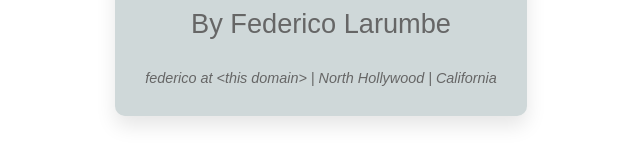
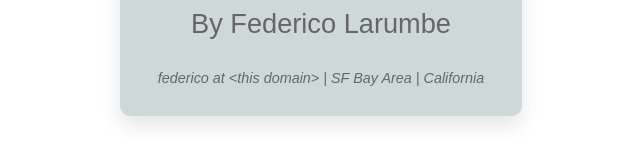
Before and after one commit to larumbedynamics/larumbedynamics.github.io, a plain HTML site: page index.html in a window 1280 px wide. Shown: the part 334-498 px from the top of the page, 319-959 px from the left. Drawn offline with Linux system fonts and the light colour scheme.

Commit message:
Contact info, tuning

```diff
--- a/index.html
+++ b/index.html
@@ -59,7 +59,7 @@
       <h2>DYNAMICS LLC</h2>
       <br>
       <p class="description">By Federico Larumbe</p>
-      <p class="contact-info">federico at &lt;this domain&gt; | North Hollywood | California</p>
+      <p class="contact-info">federico at &lt;this domain&gt; | SF Bay Area | California</p>
     </div>
 </body>
 </html>
```
